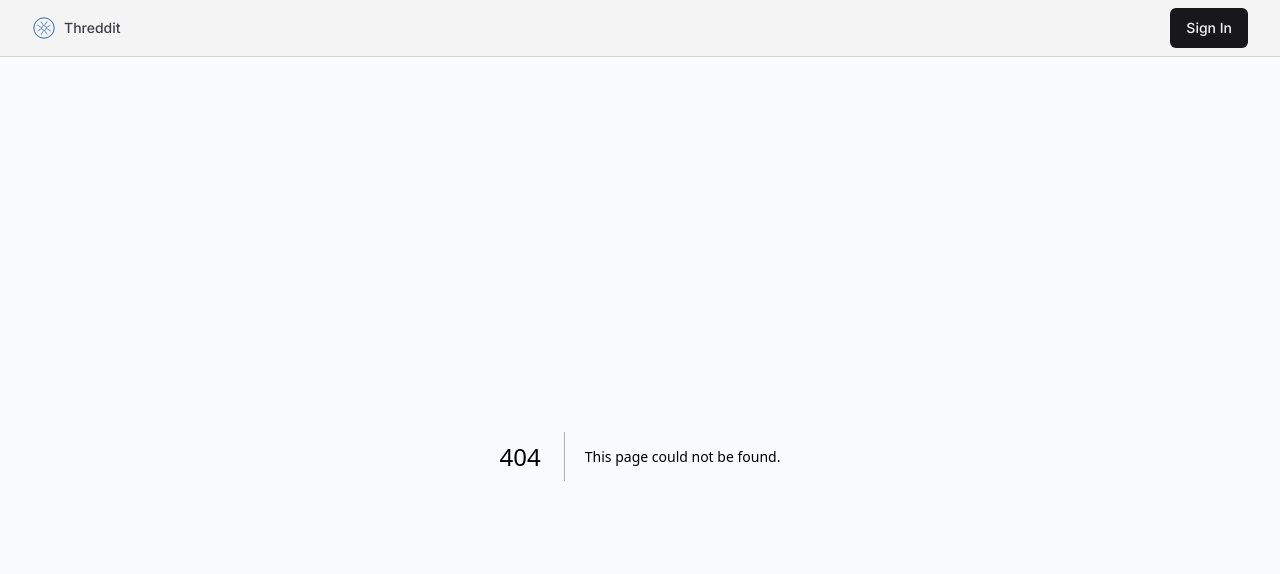
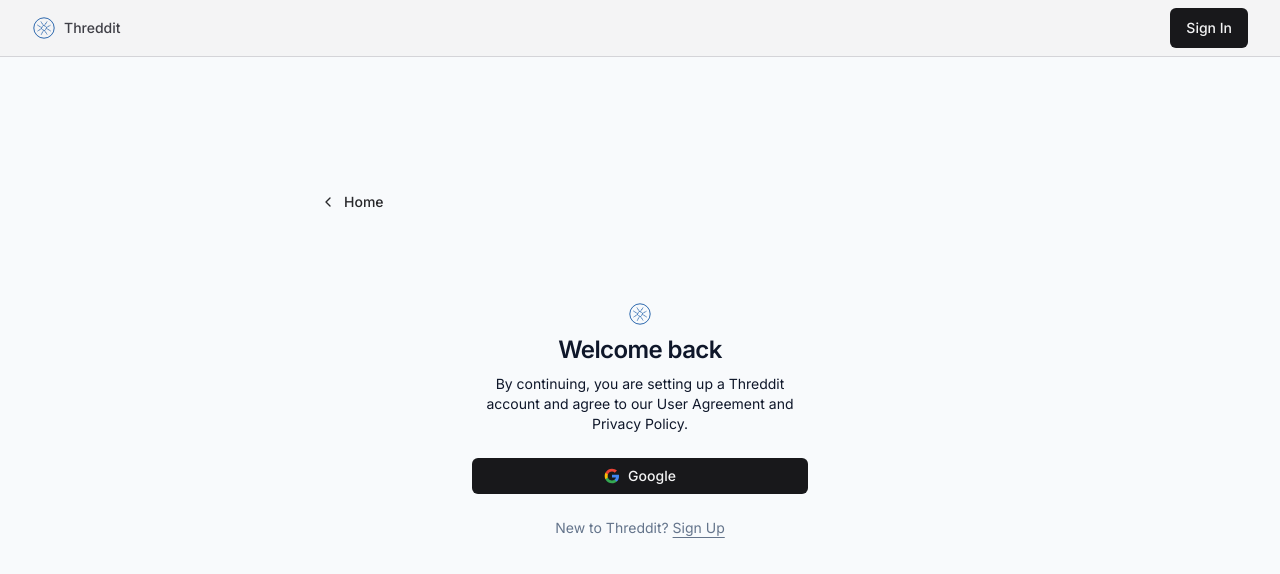
Before and after one commit to wilsondev94/threddit, a Next.js app: page /sign-in in a window 1280 px wide. Before the commit this address had no page. Shown: the top 574 px of the page. Built offline with nearby package versions, Linux system fonts and the light colour scheme.

Commit message:
Add Sign-in page

```diff
--- /dev/null
+++ b/src/app/(auth)/sign-in/page.tsx
@@ -0,0 +1,29 @@
+import SignIn from "@/components/SignIn";
+import { buttonVariants } from "@/components/ui/Button";
+import { cn } from "@/lib/utils";
+import { ChevronLeft } from "lucide-react";
+import Link from "next/link";
+import { FC } from "react";
+
+const page: FC = () => {
+  return (
+    <div className="absolute inset-0">
+      <div className="h-full max-w-2xl mx-auto flex flex-col items-center justify-center gap-20">
+        <Link
+          href="/"
+          className={cn(
+            buttonVariants({ variant: "ghost" }),
+            "self-start -mt-20"
+          )}
+        >
+          <ChevronLeft className="mr-2 h-4 w-4" />
+          Home
+        </Link>
+
+        <SignIn />
+      </div>
+    </div>
+  );
+};
+
+export default page;
--- /dev/null
+++ b/src/components/AuthForm.tsx
@@ -0,0 +1,21 @@
+"use client";
+
+import { Button } from "@/components/ui/Button";
+import { cn } from "@/lib/utils";
+import * as React from "react";
+import { Icons } from "./Icons";
+
+interface AuthFormProps extends React.HTMLAttributes<HTMLDivElement> {}
+
+const AuthForm = ({ className, ...props }: AuthFormProps) => {
+  return (
+    <div className={cn("flex justify-center", className)} {...props}>
+      <Button type="button" size="sm" className="w-full" onClick={() => {}}>
+        <Icons.google className="h-4 w-4 mr-2" />
+        Google
+      </Button>
+    </div>
+  );
+};
+
+export default AuthForm;
--- a/src/components/Icons.tsx
+++ b/src/components/Icons.tsx
@@ -1,4 +1,4 @@
-import { LucideProps } from "lucide-react";
+import { LucideProps, MessageSquare } from "lucide-react";
 
 export const Icons = {
   logo: (props: LucideProps) => (
@@ -168,4 +168,26 @@
       </g>
     </svg>
   ),
+  google: (props: LucideProps) => (
+    <svg {...props} viewBox="0 0 24 24">
+      <path
+        d="M22.56 12.25c0-.78-.07-1.53-.2-2.25H12v4.26h5.92c-.26 1.37-1.04 2.53-2.21 3.31v2.77h3.57c2.08-1.92 3.28-4.74 3.28-8.09z"
+        fill="#4285F4"
+      />
+      <path
+        d="M12 23c2.97 0 5.46-.98 7.28-2.66l-3.57-2.77c-.98.66-2.23 1.06-3.71 1.06-2.86 0-5.29-1.93-6.16-4.53H2.18v2.84C3.99 20.53 7.7 23 12 23z"
+        fill="#34A853"
+      />
+      <path
+        d="M5.84 14.09c-.22-.66-.35-1.36-.35-2.09s.13-1.43.35-2.09V7.07H2.18C1.43 8.55 1 10.22 1 12s.43 3.45 1.18 4.93l2.85-2.22.81-.62z"
+        fill="#FBBC05"
+      />
+      <path
+        d="M12 5.38c1.62 0 3.06.56 4.21 1.64l3.15-3.15C17.45 2.09 14.97 1 12 1 7.7 1 3.99 3.47 2.18 7.07l3.66 2.84c.87-2.6 3.3-4.53 6.16-4.53z"
+        fill="#EA4335"
+      />
+      <path d="M1 1h22v22H1z" fill="none" />
+    </svg>
+  ),
+  commentReply: MessageSquare,
 };
--- /dev/null
+++ b/src/components/SignIn.tsx
@@ -0,0 +1,30 @@
+import { Icons } from "@/components/Icons";
+import Link from "next/link";
+import AuthForm from "./AuthForm";
+
+const SignIn = () => {
+  return (
+    <div className="container mx-auto flex w-full flex-col justify-center space-y-6 sm:w-[400px]">
+      <div className="flex flex-col space-y-2 text-center">
+        <Icons.logo className="mx-auto h-6 w-6" />
+        <h1 className="text-2xl font-semibold tracking-tight">Welcome back</h1>
+        <p className="text-sm max-w-xs mx-auto">
+          By continuing, you are setting up a Threddit account and agree to our
+          User Agreement and Privacy Policy.
+        </p>
+      </div>
+      <AuthForm />
+      <p className="px-8 text-center text-sm text-muted-foreground">
+        New to Threddit?{" "}
+        <Link
+          href="/sign-up"
+          className="hover:text-brand text-sm underline underline-offset-4"
+        >
+          Sign Up
+        </Link>
+      </p>
+    </div>
+  );
+};
+
+export default SignIn;
```
